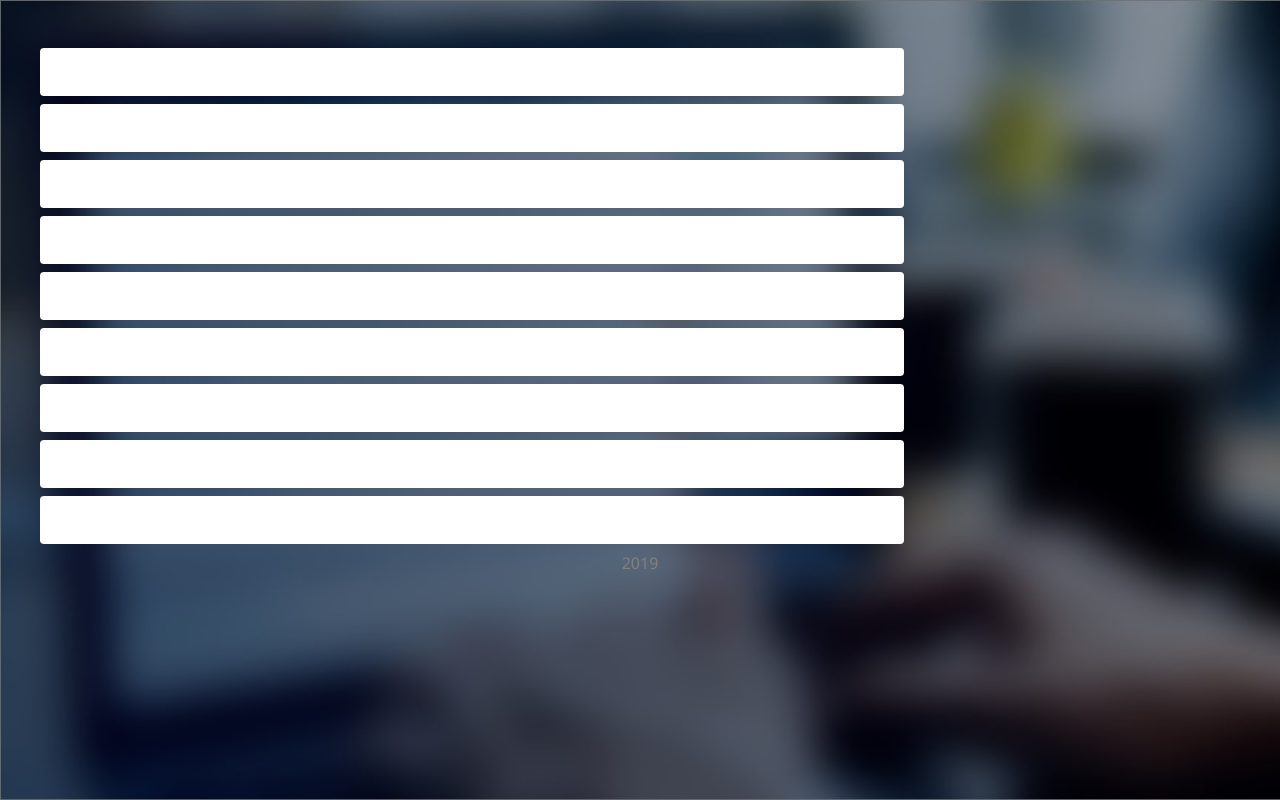
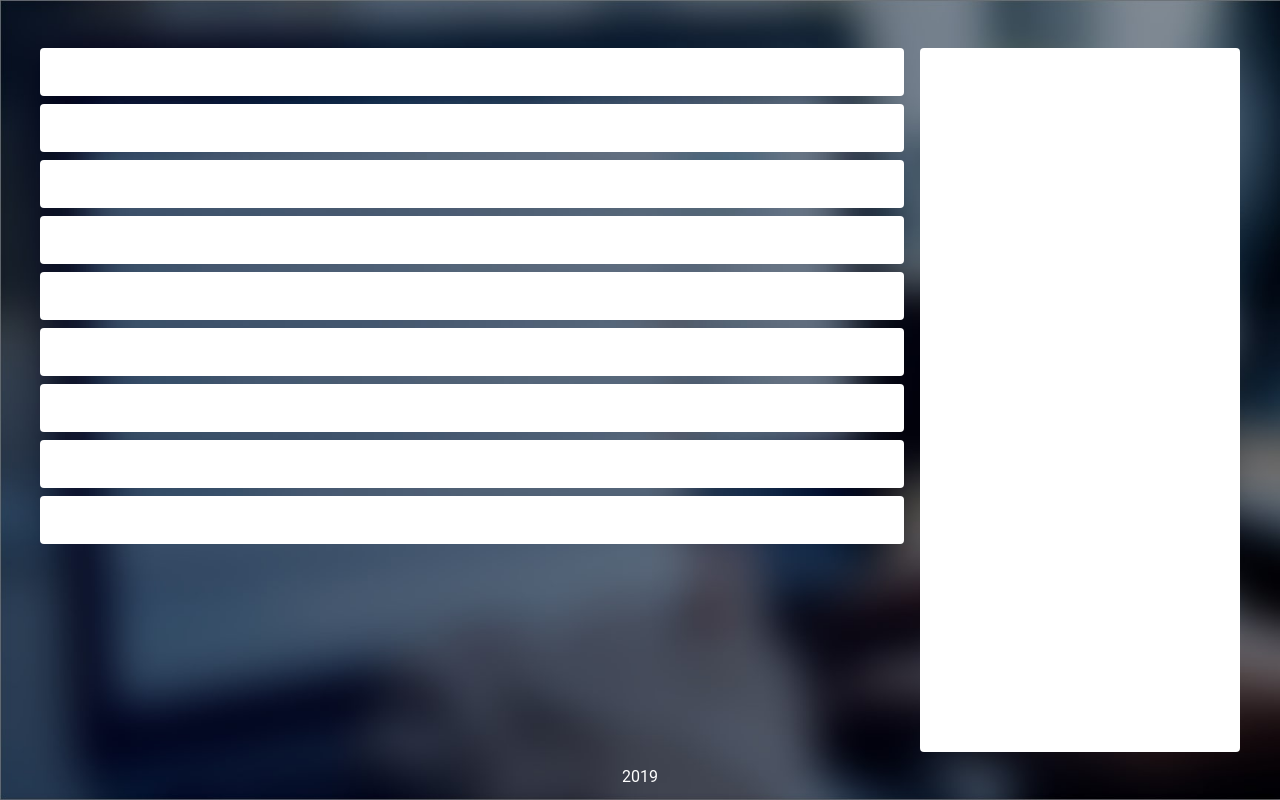
Before and after one commit to milsinery/cydonia, a plain HTML site: page index.html in a window 1280 px wide. Drawn offline with Linux system fonts and the light colour scheme.

Commit message:
fixed main and body flex structure

```diff
--- a/index.html
+++ b/index.html
@@ -11,11 +11,13 @@
     </head>
 
     <body>
+
         <header>
 
         </header>
 
-        <div class="wrapper">
+        <div class="main">
+            <div class="menu_mobile"></div>
             <div class="cards">
                 <div class="card"></div>
                 <div class="card"></div>
@@ -29,13 +31,12 @@
             </div>
 
             <aside>
+
             </aside>
         </div>
 
         <footer>2019</footer>
 
-        <div class="bg"></div>
-
     </body>
 
 </html>
--- a/styles/style.css
+++ b/styles/style.css
@@ -13,10 +13,13 @@
 * {
     margin: 0;
     padding: 0;
+    font-family: Roboto, sans-serif;
     color: var(--color-graphite);
 }
 
 html {
+    margin: 0;
+    padding: 0;
     height: 100%;
     width: 100%;
 }
@@ -47,70 +50,92 @@ p {
 body {
     display: flex;
     flex-direction: column;
-    justify-content: stretch;
-    align-content: stretch;
-    font-family: 'Segoe UI', Tahoma, Geneva, Verdana, sans-serif;
+    height: 100%;
+    background-image: url(/assets/images/bg.jpg);
+    background-size: cover;
+    background-repeat: no-repeat;
 }
 
 header {
+    flex-basis: auto;
     display: flex;
     flex-shrink: 0;
+    flex-grow: 0;
     height: 48px;
     background: transparent;
 }
 
 aside {
-    background-color: transparent;
+    flex-shrink: 0;
+    overflow: auto;
+    background-color: var(--color-snow);
+    border-radius: 4px;
     border-radius: 4px;
     width: 320px;
     margin-left: 16px;
 }
 
+aside::-webkit-scrollbar {
+    width: 0;
+}
+
 footer {
+    flex-basis: auto;
+    flex-shrink: 0;
+    flex-grow: 0;
+    display: flex;
+    justify-content: center;
+    align-items: center;
     height: 48px;
     text-align: center;
+    color: var(--color-snow);
 }
 
 
 /* Classes */
 
-.wrapper {
-    flex-shrink: inherit;
-    height: inherit;
+.menu_mobile {
+    box-shadow: -1px 0 2px 0 rgba(0,0,0, .2), -8px 0 8px 0 rgba(0,0,0, .1);
+    background-color: var(--color-snow);
+    position: fixed;
+    height: 48px;
+    width: 100%;
+    bottom: -48px;
+    transition: all .15s ease-out;
+}
+
+.main {
+    height: 100%;
+    flex-basis: auto;
+    flex-grow: 1;
     display: flex;
     justify-content: center;
-    align-content: stretch;
     padding-left: 16px;
     padding-right: 16px;
 }
 
 .cards {
+    overflow: auto;
     content: "";
     display: flex;
     flex-direction: column;
-    align-items: stretch;
+    align-content: stretch;
+    justify-content: stretch;
     width: 100%;
     max-width: 864px;
 }
 
+.cards::-webkit-scrollbar {
+    width: 0;
+}
+
 .card {
+    overflow: hidden;
     background-color: var(--color-snow);
     border-radius: 4px;
     min-height: 48px;
     min-width: 320px;
     margin-bottom: 8px;
-}
-
-.bg {
-    background-image: url(/assets/images/bg.jpg);
-    background-size: cover;
-    background-repeat: no-repeat;
-    position: absolute;
-    z-index: -1;
-    position: 50%;
-    height: 100%;
-    width: 100%;
-
 }
 
 
@@ -126,9 +151,14 @@ footer {
 }
 
 @media (max-width: 480px) {
-    .wrapper {
+    .main {
         padding-left: 0;
         padding-right: 0;
+    }
+
+    .menu_mobile {
+        bottom: 0;
+        transition: all .15s ease-in;
     }
 }
 
```
